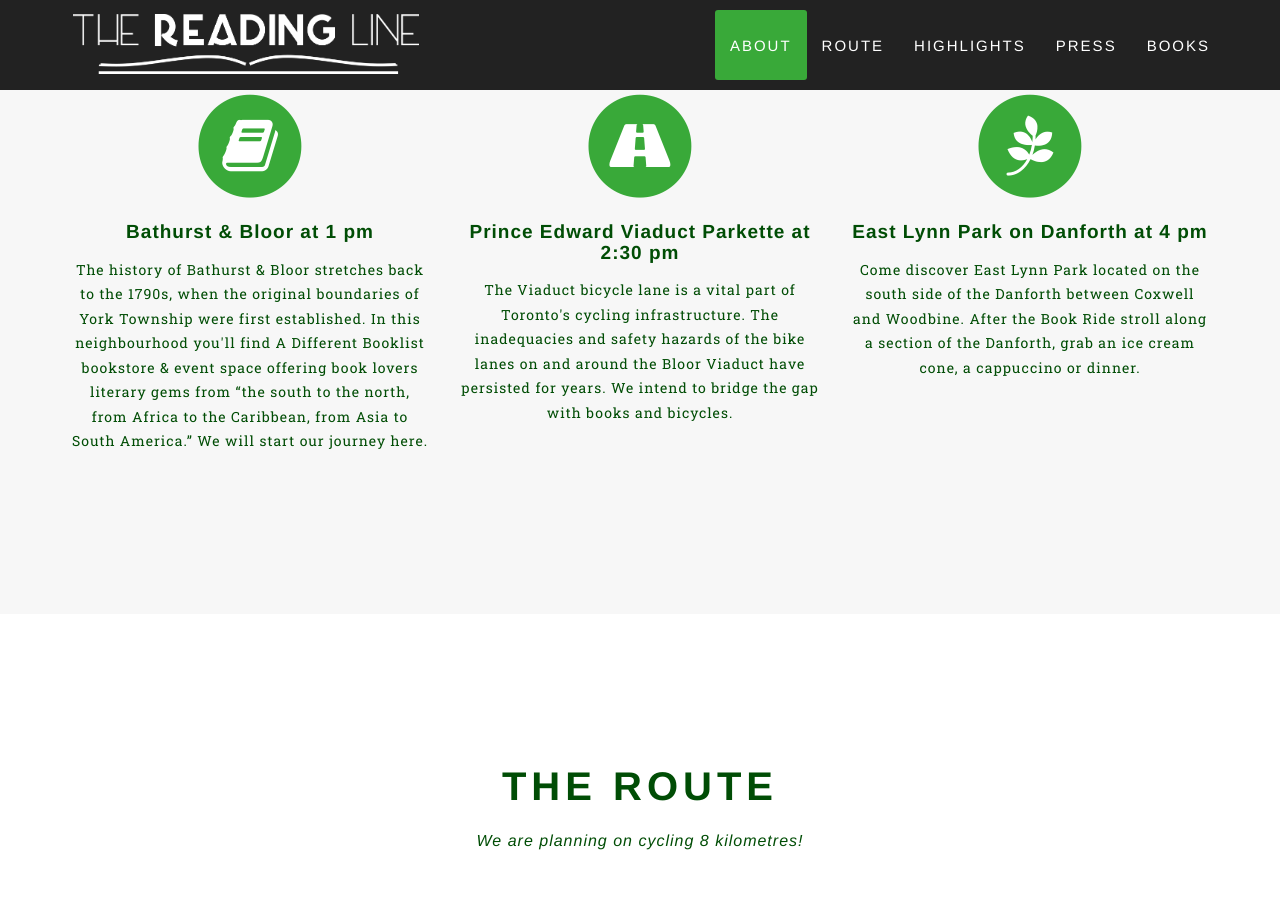
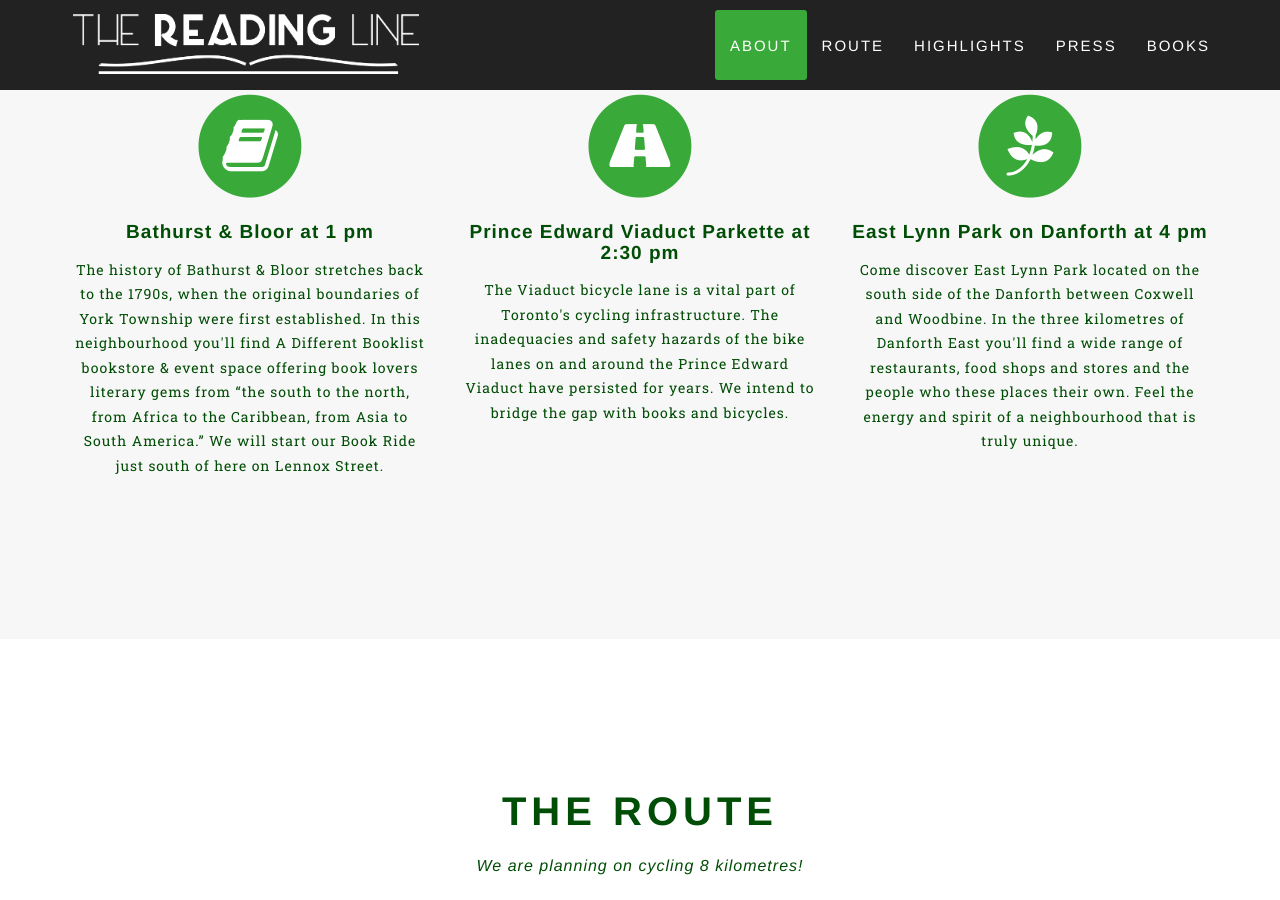
Before and after one commit to thereadingline/thereadingline.github.io, a Jekyll site: the page built from _pages/2018-viaduct.md, in a window 1280 px wide and 900 px high, scrolled down 1041 px. Built offline with Jekyll 4.4.1, drawn with Linux system fonts in a browser that asks for light colours; some web fonts are replaced.

Commit message:
description

```diff
--- a/_pages/2018-viaduct.md
+++ b/_pages/2018-viaduct.md
@@ -13,13 +13,13 @@ signuplink: https://www.eventbrite.ca/e/book-ride-viaduct100-tickets-46086656430
 about:
   - title: Bathurst & Bloor at 1 pm
     img: fa-book
-    body: The history of Bathurst & Bloor stretches back to the 1790s, when the original boundaries of York Township were first established. In this neighbourhood you'll find A Different Booklist bookstore & event space offering book lovers literary gems from “the south to the north, from Africa to the Caribbean, from Asia to South America.” We will start our journey here.
+    body: The history of Bathurst & Bloor stretches back to the 1790s, when the original boundaries of York Township were first established. In this neighbourhood you'll find A Different Booklist bookstore & event space offering book lovers literary gems from “the south to the north, from Africa to the Caribbean, from Asia to South America.” We will start our Book Ride just south of here on Lennox Street.
   - title: Prince Edward Viaduct Parkette at 2:30 pm
     img: fa-road
-    body: The Viaduct bicycle lane is a vital part of Toronto's cycling infrastructure. The inadequacies and safety hazards of the bike lanes on and around the Bloor Viaduct have persisted for years. We intend to bridge the gap with books and bicycles.
+    body: The Viaduct bicycle lane is a vital part of Toronto's cycling infrastructure. The inadequacies and safety hazards of the bike lanes on and around the Prince Edward Viaduct have persisted for years. We intend to bridge the gap with books and bicycles.
   - title: East Lynn Park on Danforth at 4 pm
     img: fa-pagelines
-    body: Come discover East Lynn Park located on the south side of the Danforth between Coxwell and Woodbine. After the Book Ride stroll along a section of the Danforth, grab an ice cream cone, a cappuccino or dinner.
+    body: Come discover East Lynn Park located on the south side of the Danforth between Coxwell and Woodbine. In the three kilometres of Danforth East you'll find a wide range of restaurants, food shops and stores and the people who these places their own. Feel the energy and spirit of a neighbourhood that is truly unique.
 journey:
   - title: Bathurst and Bloor
     subheading: A Different Booklist
```
